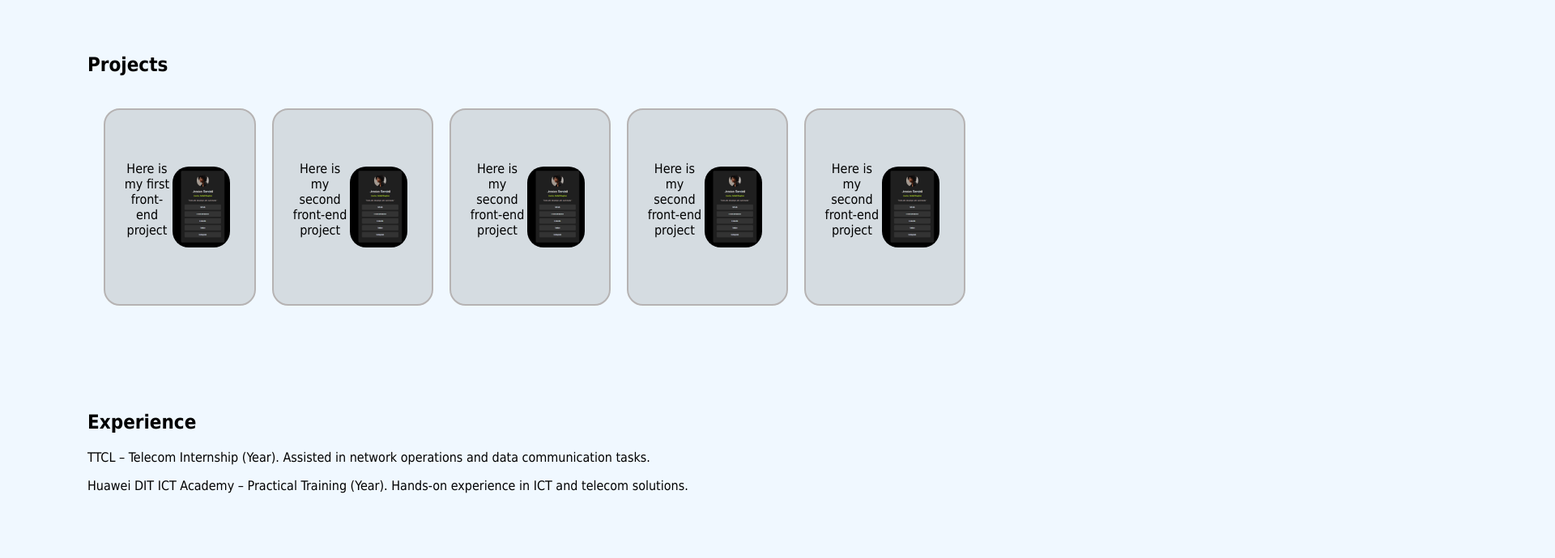
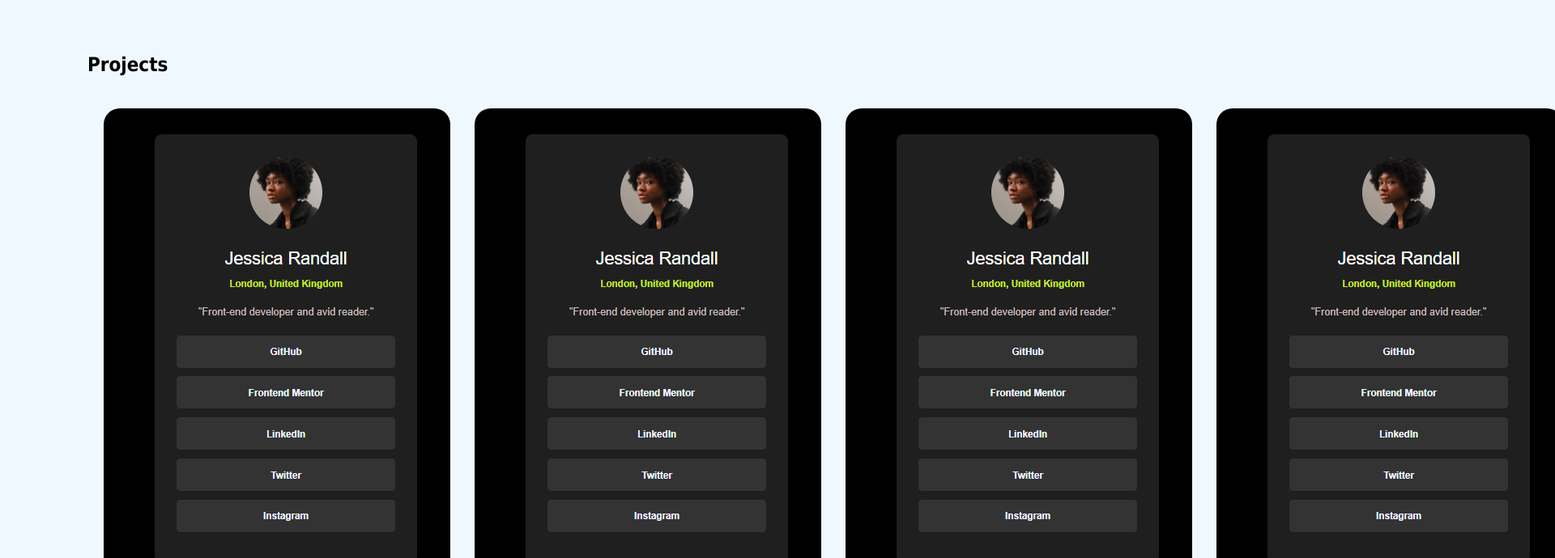
Before and after one commit to atupyeetwevee/My-Portfolio, a plain HTML site: page index.html in a window 1280 px wide. Shown: the part 1340-2030 px from the top of the page at 81% size, 1920 px wide, since content can reach past the window. Drawn offline with Linux system fonts and the light colour scheme.

Commit message:
Initial commit

```diff
--- a/index.html
+++ b/index.html
@@ -52,11 +52,11 @@
        <section id="projects">
         <h1>Projects</h1>
         <div id="box">
-            <div class="project-1">Here is my first front-end project<br><br><img src="social-profile-links.PNG" class="picture-2"></div>
-            <div class="project-2">Here is my second front-end project<br><br><img src="social-profile-links.PNG" class="picture-3"></div>
-            <div class="project-3">Here is my second front-end project<br><br><img src="social-profile-links.PNG" class="picture-4"></div>
-            <div class="project-4">Here is my second front-end project<br><br><img src="social-profile-links.PNG" class="picture-5"></div>
-            <div class="project-5">Here is my second front-end project<br><br><img src="social-profile-links.PNG" class="picture-6"></div>
+            <img src="social-profile-links.PNG" class="picture-2">
+            <img src="social-profile-links.PNG" class="picture-3">
+            <img src="social-profile-links.PNG" class="picture-4">
+            <img src="social-profile-links.PNG" class="picture-5">
+            <img src="social-profile-links.PNG" class="picture-6">
         </div>
        </section>
 
```
